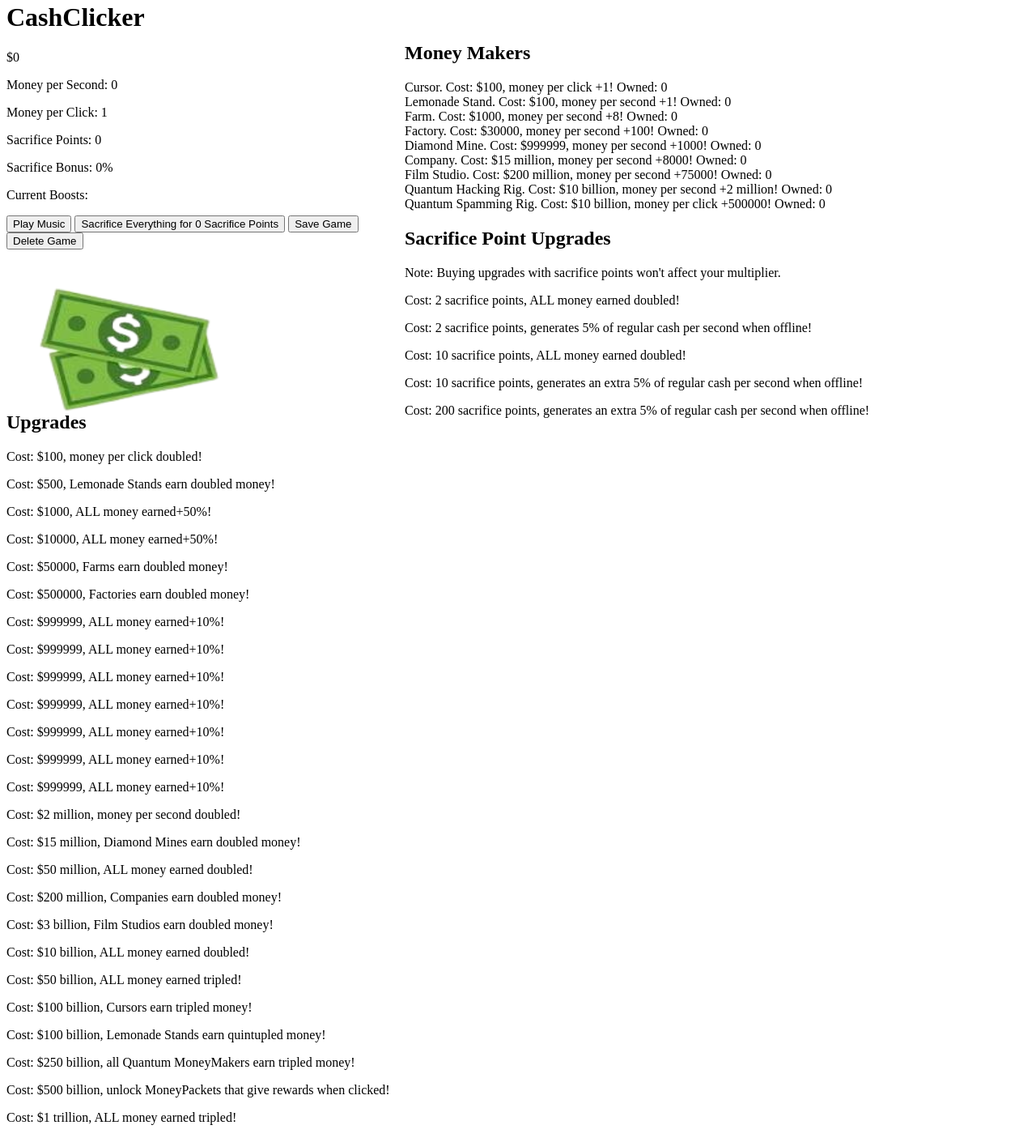
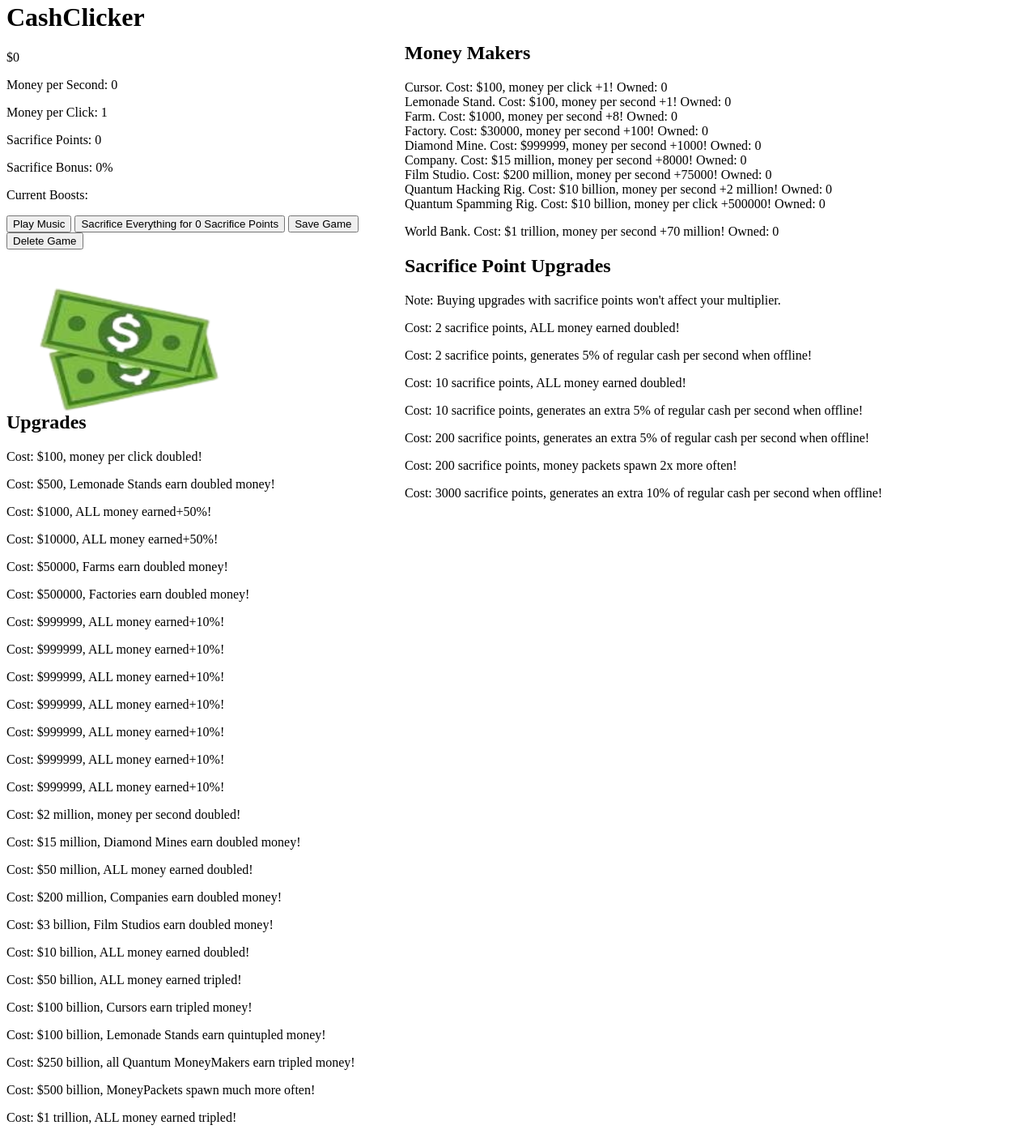
Before and after one commit to Rehcrab/Cash-Clicker, a plain HTML site: page index.html in a window 1280 px wide. Shown: the part 18-1423 px from the top of the page at 81% size. Drawn offline with nearby package versions, Linux system fonts and the light colour scheme.

Commit message:
Update index.html

```diff
--- a/index.html
+++ b/index.html
@@ -95,7 +95,7 @@
                 <p>Cost: $250 billion, all Quantum MoneyMakers earn tripled money!</p>
             </div>
             <div class="upgrade"onclick="buyUpgrade(23)">
-                <p>Cost: $500 billion, unlock MoneyPackets that give rewards when clicked!</p>
+                <p>Cost: $500 billion, MoneyPackets spawn much more often!</p>
             </div>
             <div class="upgrade"onclick="buyUpgrade(24)">
                 <p>Cost: $1 trillion, ALL money earned tripled!</p>
@@ -131,6 +131,9 @@
             <div class="maker"onclick="buyMaker(8)">
                 <p>Quantum Spamming Rig. Cost: $10 billion, money per click +400000! Owned: 0</p>
             </div>
+            <div class="maker"onclick="buyMaker(9)">
+                <p>World Bank. Cost: $1 trillion, money per second +70 million! Owned: 0</p>
+            </div>
         </div>
        <div id="sacrificeupgrades">
             <h2>Sacrifice Point Upgrades</h2>
@@ -150,6 +153,12 @@
             <div class="sacupgrade"onclick="buySacUpgrade(4)">
                 <p>Cost: 200 sacrifice points, generates an extra 5% of regular cash per second when offline!</p>
             </div>
+            <div class="sacupgrade"onclick="buySacUpgrade(5)">
+                <p>Cost: 200 sacrifice points, money packets spawn 2x more often!</p>
+            </div>
+            <div class="sacupgrade"onclick="buySacUpgrade(6)">
+                <p>Cost: 3000 sacrifice points, generates an extra 10% of regular cash per second when offline!</p>
+            </div>
         </div>
         </div>
         <script src="music.js"></script>
```
